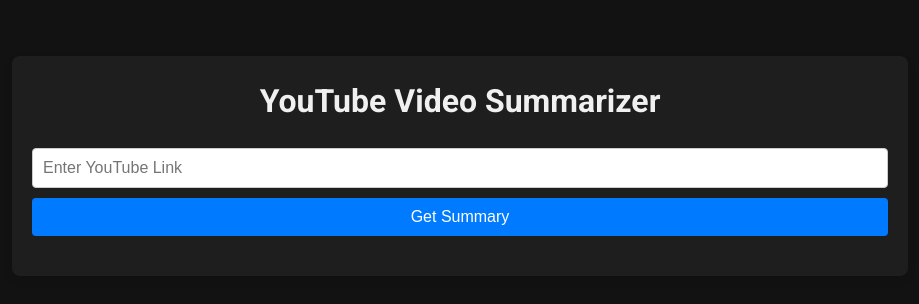
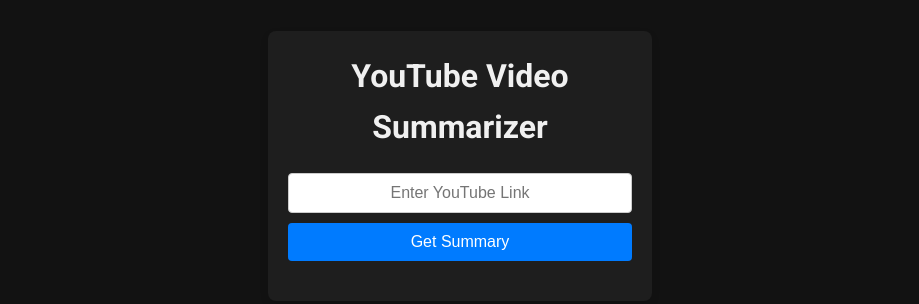
Before and after one commit to Ryan-Krohne/Youtube-Summarizer, a plain HTML site: page index.html in a window 1280 px wide. Shown: the part 234-538 px from the top of the page, without its empty margins (180-1099 px from the left). Drawn offline with Linux system fonts and the light colour scheme.

Commit message:
centered text

```diff
--- a/script.js
+++ b/script.js
@@ -29,7 +29,7 @@
     button.textContent = 'Getting Summary...';
 
     try {
-        const response = await fetch('https://renderbackend-xfh6.onrender.com/summarize', {
+        const response = await fetch('https://renderbackend-xfh6.onrender.com/testing', {
             method: 'POST',
             headers: {
                 'Content-Type': 'application/json',
--- a/styles.css
+++ b/styles.css
@@ -23,7 +23,7 @@
 }
 
 .container {
-    width: 70%; /* Ensures responsiveness on smaller screens */
+    width: 30%; /* Ensures responsiveness on smaller screens */
     padding: 20px;
     background-color: #fff;
     border-radius: 8px;
@@ -56,6 +56,7 @@
     border-radius: 4px;
     outline: none;
     transition: border-color 0.3s;
+    text-align: center;
 }
 
 input[type="url"]:focus {
```
